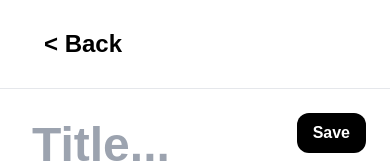
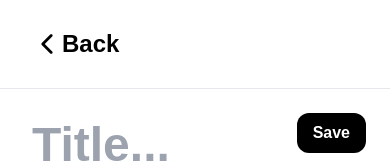
Before and after one commit to mazzjailer/notnotes, a Next.js app: page /write in a window 390 px wide. Shown: the top 163 px of the page. Built offline with nearby package versions, Linux system fonts and the light colour scheme.

Commit message:
added react-icons and updated components to use new icons

```diff
--- a/package.json
+++ b/package.json
@@ -15,6 +15,7 @@
     "prisma": "^6.1.0",
     "react": "^19.0.0",
     "react-dom": "^19.0.0",
+    "react-icons": "^5.4.0",
     "react-textarea-autosize": "^8.5.6"
   },
   "devDependencies": {
--- a/src/app/components/deleteButton.jsx
+++ b/src/app/components/deleteButton.jsx
@@ -1,8 +1,8 @@
 'use client'
 import React from 'react'
-import Image from 'next/image'
 import { useRouter } from 'next/navigation'
 import { useState } from 'react'
+import { BiSolidTrashAlt } from "react-icons/bi";
 
 const DeleteButton = (props) => {
   const router = useRouter();
@@ -24,7 +24,7 @@ const DeleteButton = (props) => {
         </div>
       </div>}
       <button onClick={() => setIsDeleting(true)} className='p-3 hover:bg-gray-100 hover:rounded-2xl hover:shadow-inner flex flex-nowrap items-center justify-center text-center'>
-        <Image src='/delete.png' alt='Delete icon' width={24} height={24}/>
+        <BiSolidTrashAlt className='text-2xl text-red-500' />
         <h4 className='ml-[6px] text-2xl text-black font-bold '>Delete</h4>
       </button>
     </>
--- a/src/app/components/header.jsx
+++ b/src/app/components/header.jsx
@@ -1,13 +1,14 @@
 import React from 'react'
 import Link from 'next/link'
 import DeleteButton from './deleteButton.jsx'
+import { IoIosArrowBack } from "react-icons/io";
 
 const Header = (props) => {
 
   return (
     <>
-      <div className='flex justify-between p-4 pl-8 pr-8 md:p-4 md:pr-36 md:pl-36 border-b-[1px]'>
-        <Link href='/' className='text-black text-2xl font-bold p-3 hover:cursor-pointer hover:bg-gray-100 hover:rounded-2xl hover:shadow-inner' >&lt; Back</Link>
+      <div className='flex justify-between p-4 pl-8 pr-6 md:p-4 md:pr-36 md:pl-36 border-b-[1px]'>
+        <Link href='/' className='text-black text-2xl font-bold p-3 pl-0 hover:cursor-pointer hover:bg-gray-100 hover:rounded-2xl hover:shadow-inner flex flex-nowrap items-center justify-center' ><IoIosArrowBack className='text-3xl' />Back</Link>
         { props.notePage && <DeleteButton id={props.id} /> }
       </div>
     </>
--- a/src/app/components/search.jsx
+++ b/src/app/components/search.jsx
@@ -2,7 +2,7 @@
 import React from 'react'
 import { useState } from 'react'
 import { useRouter } from 'next/navigation'
-import Image from 'next/image'
+import { IoSearch } from "react-icons/io5";
 
 const Search = () => {
   const [searchQuery, setSearchQuery] = useState('');
@@ -23,7 +23,7 @@ const Search = () => {
         value={searchQuery}
         onChange={(e) => setSearchQuery(e.target.value)}
       />
-      <button type='submit' className=' shadow-sm flex items-center justify-center bg-white text-black text-base rounded-xl h-5 p-[16px] text-center align-middle mr-2'><Image width={20} height={20} src='/search.png' alt='Search icon'/></button>
+      <button type='submit' className='shadow-sm flex items-center justify-center bg-white text-black text-base rounded-xl h-5 p-[16px] text-center align-middle mr-2'><IoSearch className='text-xl' /></button>
     </form>
   )
 }
--- a/src/app/page.jsx
+++ b/src/app/page.jsx
@@ -3,6 +3,8 @@ import Link from 'next/link'
 import './globals.css'
 import { sort } from 'fast-sort'
 import Search from './components/search.jsx'
+import { FaPen } from "react-icons/fa";
+import { IoIosArrowBack } from "react-icons/io";
 
 export default async function App( {searchParams} ) {
   const { sortOrder = '' } = await searchParams;
@@ -29,7 +31,7 @@ export default async function App( {searchParams} ) {
       <div className='flex flex-col p-6 pt-16 md:p-36 md:pt-20'>
         <Link href='/' className='text-5xl text-black font-bold mb-6'>notNotes</Link>
         <div className='flex flex-row items-center justify-center'>
-          { search && <Link href='/' className='text-black text-xl font-bold mb-7 mr-4' >&lt;&nbsp;Back</Link>}
+          { search && <Link href='/' className='text-black text-xl font-bold mb-7 mr-4 flex flex-nowrap justify-center items-center' ><IoIosArrowBack className='text-2xl' />Back</Link>}
           <Search />
         </div>
         <table className='w-full'>
@@ -50,7 +52,7 @@ export default async function App( {searchParams} ) {
           </tbody>
         </table>
       </div>
-      <Link href="/write" className='fixed rounded-full bottom-10 right-10 md:bottom-32 md:right-44 w-[60px] h-[60px] bg-black z-2 text-white hover:cursor-pointer flex justify-center items-center font-serif font-bold text-4xl leading-[60px] m-0'>+</Link>
+      <Link href="/write" className='fixed rounded-2xl bottom-10 right-10 md:bottom-32 md:right-44 w-[60px] h-[60px] bg-black z-2 text-white hover:cursor-pointer flex justify-center items-center text-xl'><FaPen /></Link>
     </>
   )
 }
```
Also changed, not shown: 1 other file (tests, documents, lock files or other folders).
